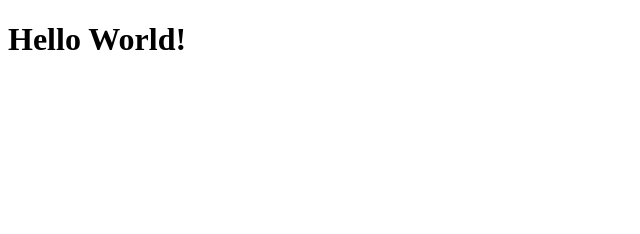
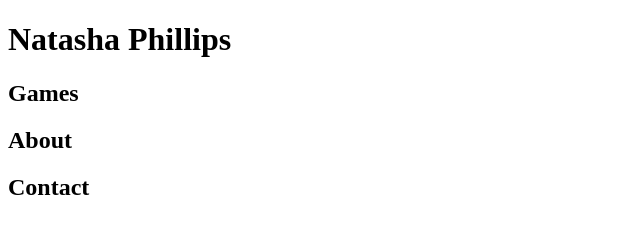
Before and after one commit to Natphi7/natphi7.github.io, a plain HTML site: page index.html in a window 1280 px wide. Shown: the whole page, without its empty margins (0-640 px from the left). Drawn offline with Linux system fonts and the light colour scheme.

Commit message:
Update index.html

```diff
--- a/index.html
+++ b/index.html
@@ -2,9 +2,13 @@
 <html>
 <head>
     <meta charset="UTF-8" />
-    <title>title</title>
+    <title>Natasha Philllips</title>
 </head>
 <body>
-    <h1>Hello World!</h1>
+    <h1>Natasha Phillips
+    </h1>
+    <h2>Games</h2>
+    <h2>About</h2>
+    <h2>Contact</h2>
 </body>
 </html>
```
